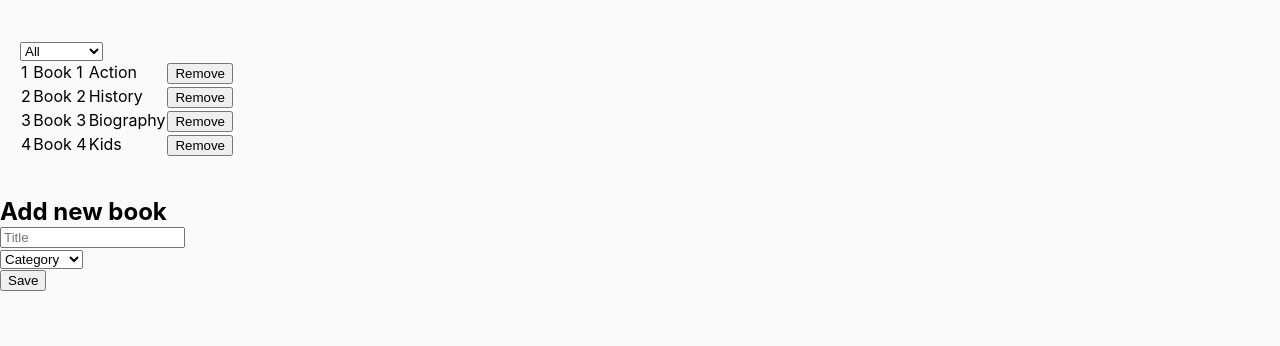
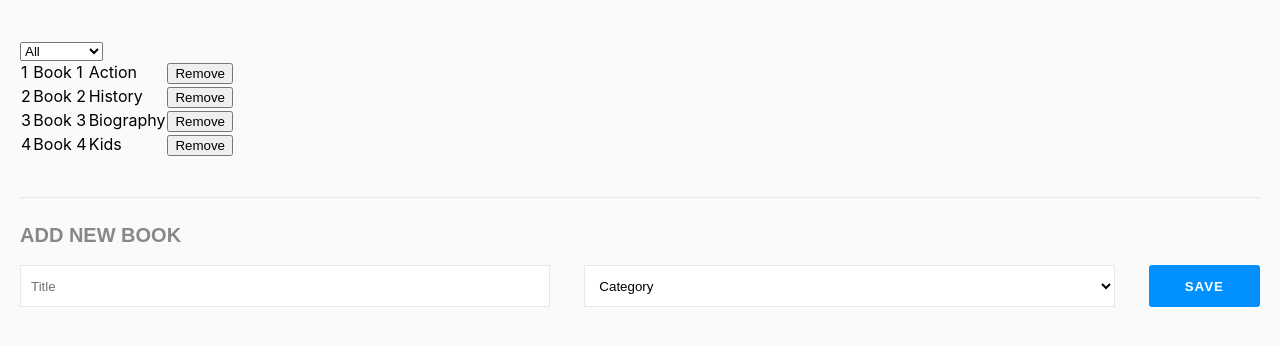
Before and after one commit to JohnHernCode/React-Redux-Bookstore-CMS, a React (Create React App) app: page / in a window 1280 px wide. Shown: the top 346 px of the page. Built offline with nearby package versions, Linux system fonts and the light colour scheme.

Commit message:
Add BooksForm CSS

```diff
--- a/src/containers/BooksForm.js
+++ b/src/containers/BooksForm.js
@@ -1,8 +1,12 @@
 import React from 'react';
+import classnames from 'classnames';
 import PropTypes from 'prop-types';
 import { bindActionCreators } from 'redux';
 import { connect } from 'react-redux';
 import { books } from '../actions';
+
+import style from './BooksForm.module.css';
+import util from '../base.module.css';
 
 const categories = [
   'Action',
@@ -30,25 +34,27 @@ function BooksForm({ createBook }) {
   };
 
   return (
-    <section>
-      <form onSubmit={handleSubmit}>
+    <section className={classnames(util.w100, util.section)}>
+      <form onSubmit={handleSubmit} className={classnames(util.w100, style.form)}>
         <h2>Add new book</h2>
-        <div>
-          <div>
+        <div className={classnames(style.formInner, util.flex)}>
+          <div className={style.inputGroup}>
             <input
               id="title"
               type="text"
               name="title"
               placeholder="Title"
+              className={util.input}
               onChange={handleChange}
               value={formData.title}
               required
             />
           </div>
-          <div>
+          <div className={style.inputGroup}>
             <select
               id="category"
               name="category"
+              className={util.select}
               onChange={handleChange}
               value={formData.category}
               required
@@ -57,7 +63,7 @@ function BooksForm({ createBook }) {
               { categories.map((c) => <option key={c} value={c}>{c}</option>) }
             </select>
           </div>
-          <button type="submit">Save</button>
+          <button className={util.button} type="submit">Save</button>
         </div>
       </form>
     </section>
--- /dev/null
+++ b/src/containers/BooksForm.module.css
@@ -0,0 +1,35 @@
+.form {
+  margin: 26px 0;
+  padding: 26px 0;
+  border-top: solid 1px #e8e8e8;
+  font-family: Montserrat, sans-serif;
+}
+
+.form h2 {
+  text-transform: uppercase;
+  color: #888;
+  font-size: 20px;
+}
+
+.form .formInner {
+  margin-top: 18px;
+}
+
+.form button {
+  height: 42px;
+  padding: 0 36px;
+  font-weight: bold;
+  margin-left: 34px;
+}
+
+.inputGroup {
+  flex: 1;
+}
+
+.inputGroup > *:not(button) {
+  width: 100%;
+}
+
+.inputGroup + .inputGroup {
+  margin-left: 34px;
+}
```
